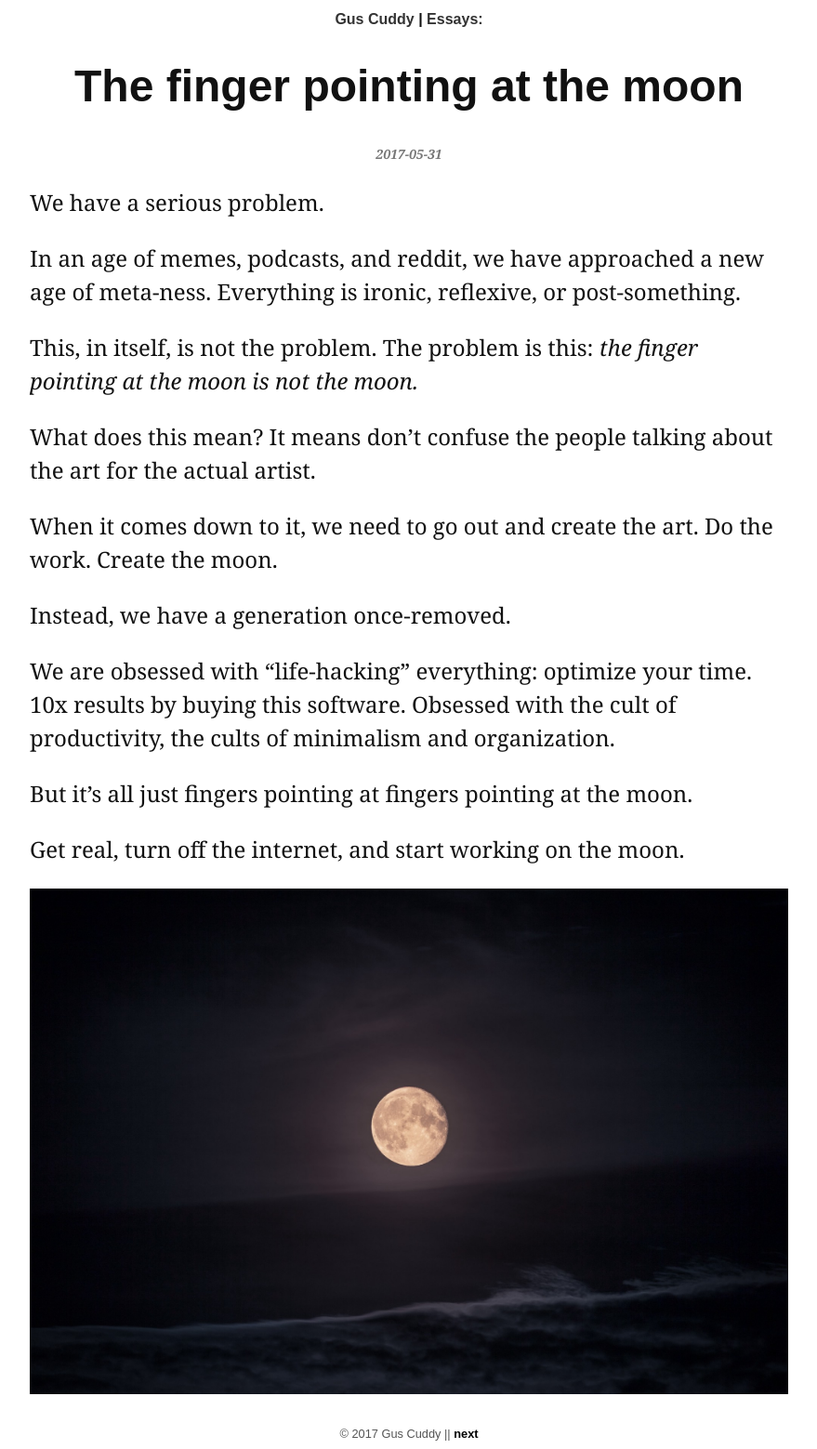
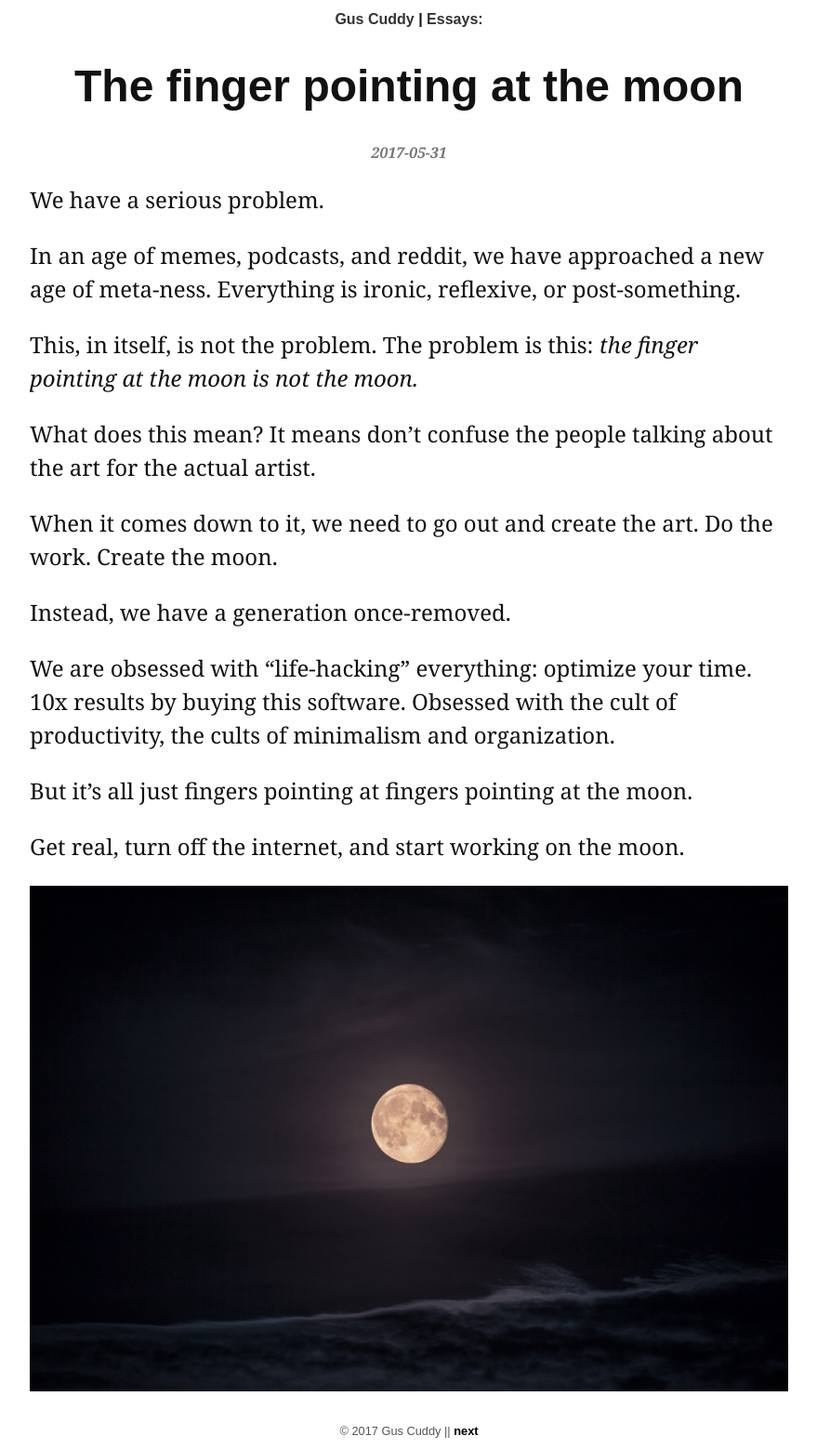
Before and after one commit to gcuddy/gcuddy.github.io, a Jekyll site: the page built from _posts/2017-05-31-the-finger-pointing-at-the-moon.md, in a window 1280 px wide. Shown: the whole page at 93% size, without its empty margins (200-1079 px from the left). Built offline with Jekyll 4.4.1, drawn with Linux system fonts in a browser that asks for light colours.

Commit message:
Updated post.html.

```diff
--- a/_layouts/post.html
+++ b/_layouts/post.html
@@ -5,7 +5,7 @@
     <div class="center">
     <h1 class="f5 lh-title tc"><a href="/" class="link dark-gray dim">Gus Cuddy</a> | <a href="/blog" class="link dark-gray dim">Essays:</a></h1>
     <h1 class="f1 lh-title tc">{{ page.title }}</h1>
-    <h1 class="f6 i lh-copy gray athelas tc"> {{ page.date | date: "%Y-%m-%d" }}</h1>
+    <h1 class="f5 i gray athelas tc"> {{ page.date | date: "%Y-%m-%d" }}</h1>
        <div class="center near-black measure-wide lh-copy athelas f3">
 
        {{ content }}
```
